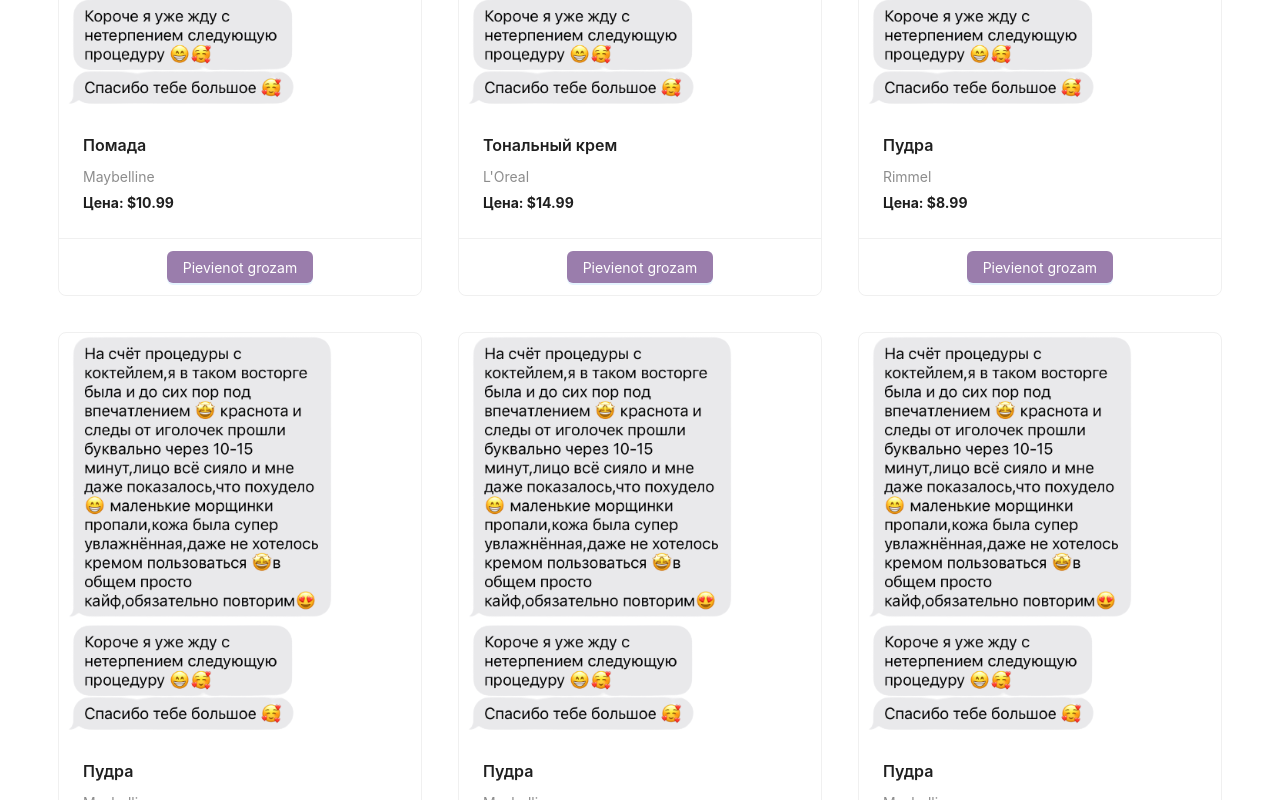
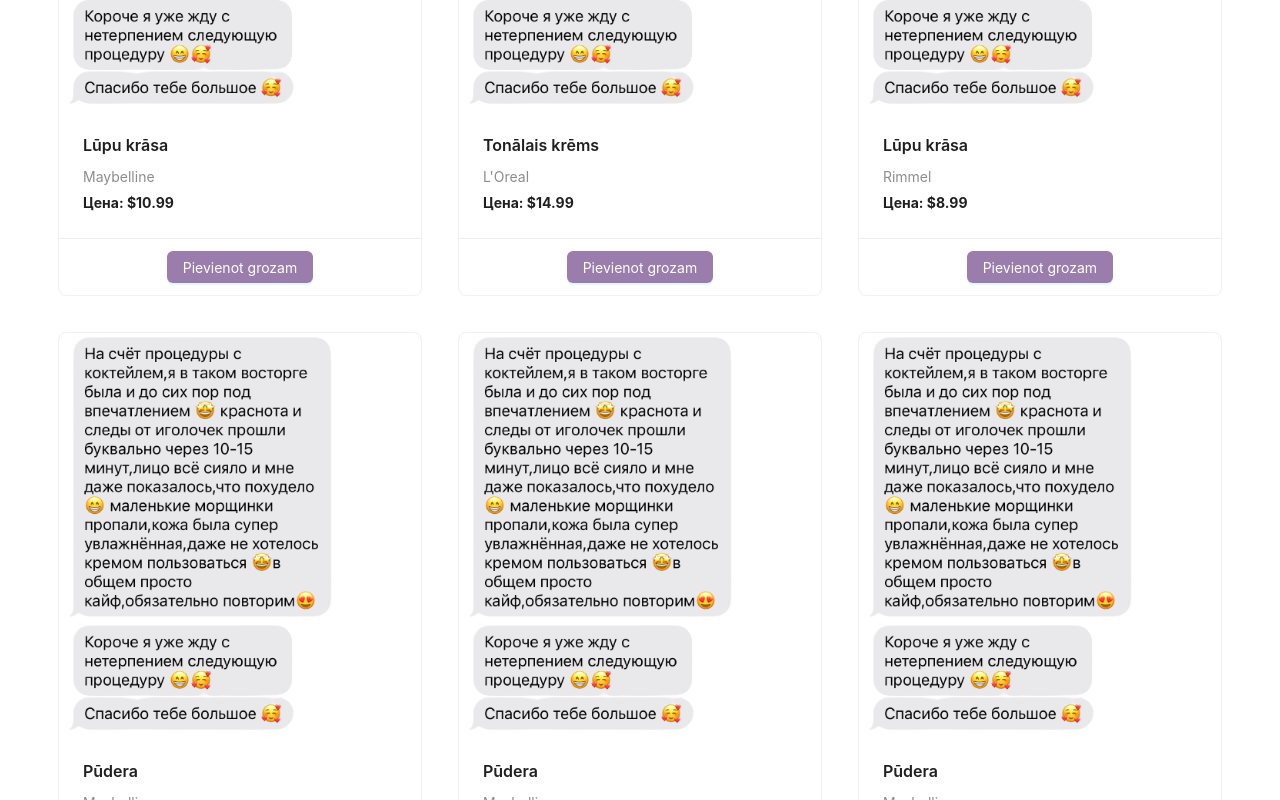
Before and after one commit to Ruslans3417/ekz, a React (Create React App) app in the folder vadibas-panelis/: page /mainshop in a window 1280 px wide. Shown: the part 480-1280 px from the top of the page. Built offline with nearby package versions, Linux system fonts and the light colour scheme.

Commit message:
Update mainshop.jsx

```diff
--- a/vadibas-panelis/src/mainshop.jsx
+++ b/vadibas-panelis/src/mainshop.jsx
@@ -7,7 +7,7 @@
 const products = [
   {
     id: 1,
-    name: "Помада",
+    name: "Lūpu krāsa",
     brand: "Maybelline",
     price: 10.99,
     image: require('./corusel/20.png'),
@@ -15,7 +15,7 @@
   },
   {
     id: 2,
-    name: "Тональный крем",
+    name: "Tonālais krēms",
     brand: "L'Oreal",
     price: 14.99,
     image:  require('./corusel/20.png'),
@@ -23,7 +23,7 @@
   },
   {
     id: 3,
-    name: "Пудра",
+    name: "Lūpu krāsa",
     brand: "Rimmel",
     price: 8.99,
     image:  require('./corusel/20.png'),
@@ -31,7 +31,7 @@
   },
   {
     id: 4,
-    name: "Пудра",
+    name: "Pūdera",
     brand: "Maybelline",
     price: 9.99,
     image:  require('./corusel/20.png'),
@@ -39,7 +39,7 @@
   },
   {
     id: 5,
-    name: "Пудра",
+    name: "Pūdera",
     brand: "Maybelline",
     price: 9.99,
     image:  require('./corusel/20.png'),
@@ -47,7 +47,7 @@
   },
   {
     id: 6,
-    name: "Пудра",
+    name: "Pūdera",
     brand: "Maybelline",
     price: 9.99,
     image:  require('./corusel/20.png'),
@@ -55,7 +55,7 @@
   },
   {
     id: 7,
-    name: "Пудра",
+    name: "Pūdera",
     brand: "Maybelline",
     price: 9.99,
     image:  require('./corusel/20.png'),
@@ -63,7 +63,7 @@
   },
   {
     id: 8,
-    name: "Пудра",
+    name: "Pūdera",
     brand: "Maybelline",
     price: 9.99,
     image:  require('./corusel/20.png'),
@@ -71,7 +71,7 @@
   },
   {
     id: 9,
-    name: "Пудра",
+    name: "Pūdera",
     brand: "Maybelline",
     price: 9.99,
     image:  require('./corusel/20.png'),
@@ -79,7 +79,7 @@
   },
   {
     id: 10,
-    name: "Пудра",
+    name: "Pūdera",
     brand: "Maybelline",
     price: 9.99,
     image:  require('./corusel/20.png'),
@@ -87,7 +87,7 @@
   },
   {
     id: 11,
-    name: "Пудра",
+    name: "Pūdera",
     brand: "Maybelline",
     price: 9.99,
     image:  require('./corusel/20.png'),
@@ -95,7 +95,7 @@
   },
   {
     id: 12,
-    name: "Пудра",
+    name: "Pūdera",
     brand: "Maybelline",
     price: 9.99,
     image:  require('./corusel/20.png'),
@@ -103,14 +103,14 @@
   },
     {
     id: 13,
-    name: "Пудра",
+    name: "Pūdera",
     brand: "Maybelline",
     price: 9.99,
     image:  require('./corusel/20.png'),
     category: "Seja",
   },  {
     id: 14,
-    name: "Пудра",
+    name: "Pūdera",
     brand: "Maybelline",
     price: 9.99,
     image:  require('./corusel/20.png'),
@@ -118,7 +118,7 @@
   },
   {
     id: 15,
-    name: "Пудра",
+    name: "Pūdera",
     brand: "Maybelline",
     price: 9.99,
     image:  require('./corusel/20.png'),
@@ -126,14 +126,14 @@
   },
     {
     id: 16,
-    name: "Пудра",
+    name: "Pūdera",
     brand: "Maybelline",
     price: 9.99,
     image:  require('./corusel/20.png'),
     category: "Seja",
   },  {
     id: 17,
-    name: "Пудра",
+    name: "Pūdera",
     brand: "Maybelline",
     price: 9.99,
     image:  require('./corusel/20.png'),
@@ -141,7 +141,7 @@
   },
   {
     id: 18,
-    name: "Пудра",
+    name: "Pūdera",
     brand: "Maybelline",
     price: 9.99,
     image:  require('./corusel/20.png'),
@@ -149,7 +149,7 @@
   },
   {
     id: 19,
-    name: "Пудра",
+    name: "Pūdera",
     brand: "Maybelline",
     price: 9.99,
     image:  require('./corusel/20.png'),
@@ -165,7 +165,7 @@
   },
   {
     id: 21,
-    name: "Пудра",
+    name: "Pūdera",
     brand: "Maybelline",
     price: 9.99,
     image:  require('./corusel/20.png'),
@@ -181,7 +181,7 @@
   },
   {
     id: 23,
-    name: "Пудра",
+    name: "Pūdera",
     brand: "Maybelline",
     price: 9.99,
     image:  require('./corusel/20.png'),
@@ -189,7 +189,7 @@
   },
   {
     id: 24,
-    name: "Пудра",
+    name: "Pūdera",
     brand: "Maybelline",
     price: 9.99,
     image:  require('./corusel/20.png'),
@@ -197,7 +197,7 @@
   },
     {
     id: 25,
-    name: "Пудра",
+    name: "Pūdera",
     brand: "Maybelline",
     price: 9.99,
     image:  require('./corusel/20.png'),
@@ -205,7 +205,7 @@
   },
     {
     id: 26,
-    name: "Пудра",
+    name: "Pūdera",
     brand: "Maybelline",
     price: 9.99,
     image:  require('./corusel/20.png'),
@@ -220,7 +220,7 @@
   },
   {
     id: 28,
-    name: "Пудра",
+    name: "Pūdera",
     brand: "Maybelline",
     price: 9.99,
     image: "https://via.placeholder.com/350",
```
